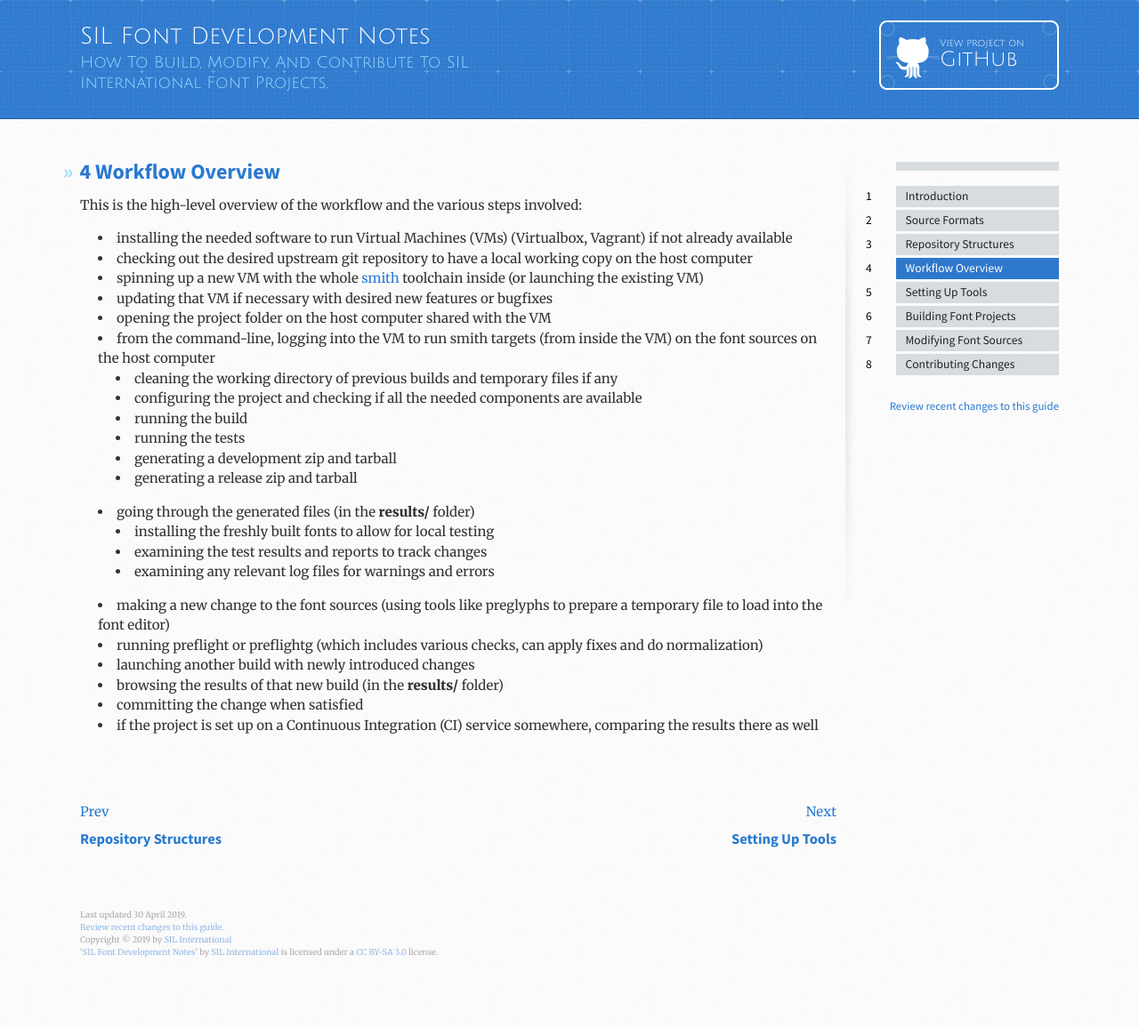
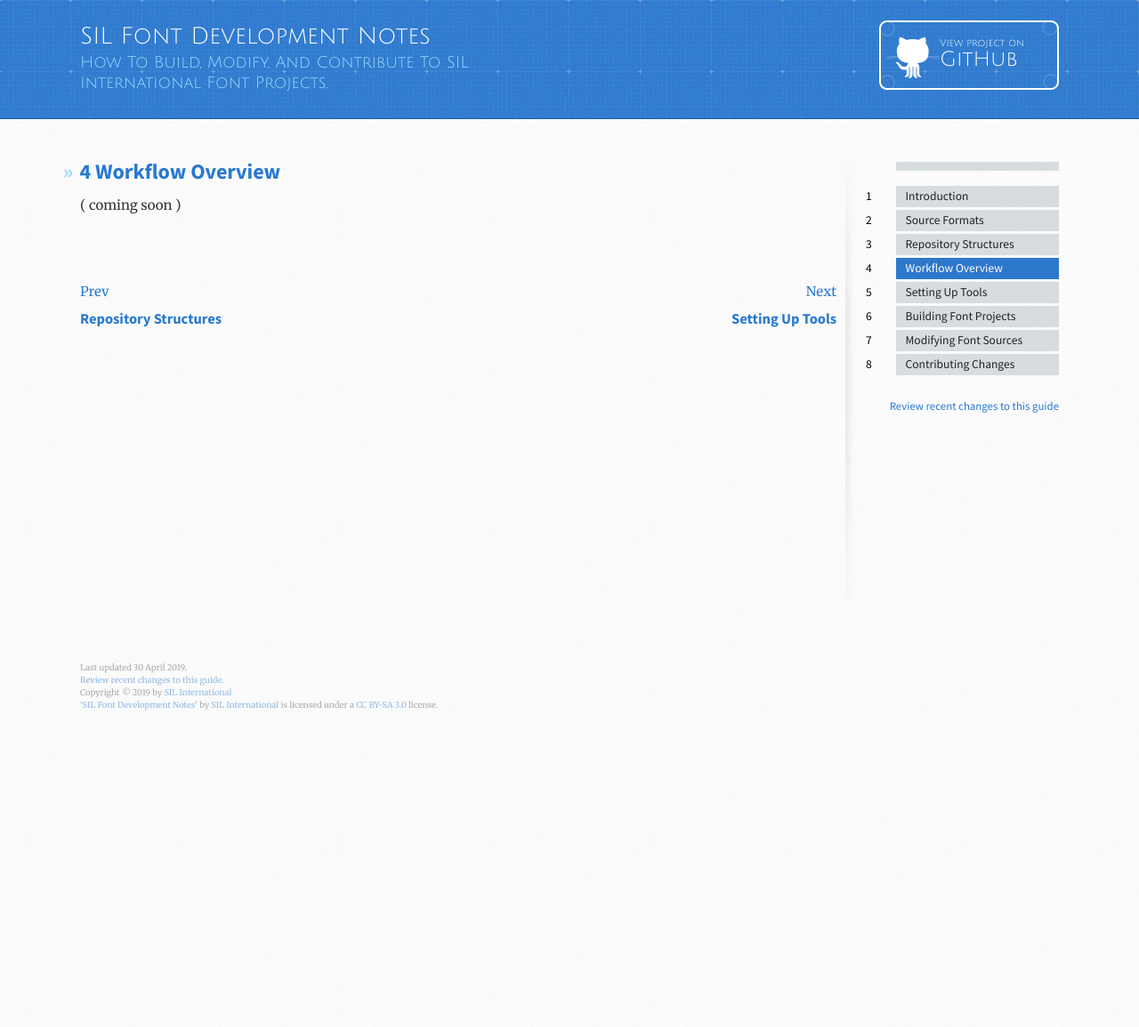
Before and after one commit to silnrsi/silfontdev, a Jekyll site: the page built from en-US/Workflow_Overview.md, in a window 1280 px wide. Shown: the whole page at 89% size. Built offline with Jekyll 4.4.1, drawn with Linux system fonts in a browser that asks for light colours; after the commit the page ends 900 px from its top, so only the background shows below that.

Commit message:
Leaving workflow overview in place, but only with a coming soon message

```diff
--- a/en-US/Workflow_Overview.md
+++ b/en-US/Workflow_Overview.md
@@ -7,27 +7,4 @@ category: Workflow Overview
 title: Workflow Overview
 ---
 
-This is the high-level overview of the workflow and the various steps involved:
-
-- installing the needed software to run Virtual Machines (VMs) (Virtualbox, Vagrant) if not already available
-- checking out the desired upstream git repository to have a local working copy on the host computer
-- spinning up a new VM with the whole [smith](https://github.com/silnrsi/smith/) toolchain inside (or launching the existing VM)
-- updating that VM if necessary with desired new features or bugfixes
-- opening the project folder on the host computer shared with the VM
-- from the command-line, logging into the VM to run smith targets (from inside the VM) on the font sources on the host computer
-	- cleaning the working directory of previous builds and temporary files if any
-	- configuring the project and checking if all the needed components are available
-	- running the build
-	- running the tests
-	- generating a development zip and tarball
-	- generating a release zip and tarball
-- going through the generated files (in the __results/__ folder)
-	- installing the freshly built fonts to allow for local testing
-	- examining the test results and reports to track changes
-	- examining any relevant log files for warnings and errors
-- making a new change to the font sources (using tools like preglyphs to prepare a temporary file to load into the font editor)
-- running preflight or preflightg (which includes various checks, can apply fixes and do normalization)
-- launching another build with newly introduced changes
-- browsing the results of that new build (in the __results/__ folder)
-- committing the change when satisfied
-- if the project is set up on a Continuous Integration (CI) service somewhere, comparing the results there as well
+( coming soon )
```
Also changed, not shown: en-US-weightlist.md (+1 -1 lines).
